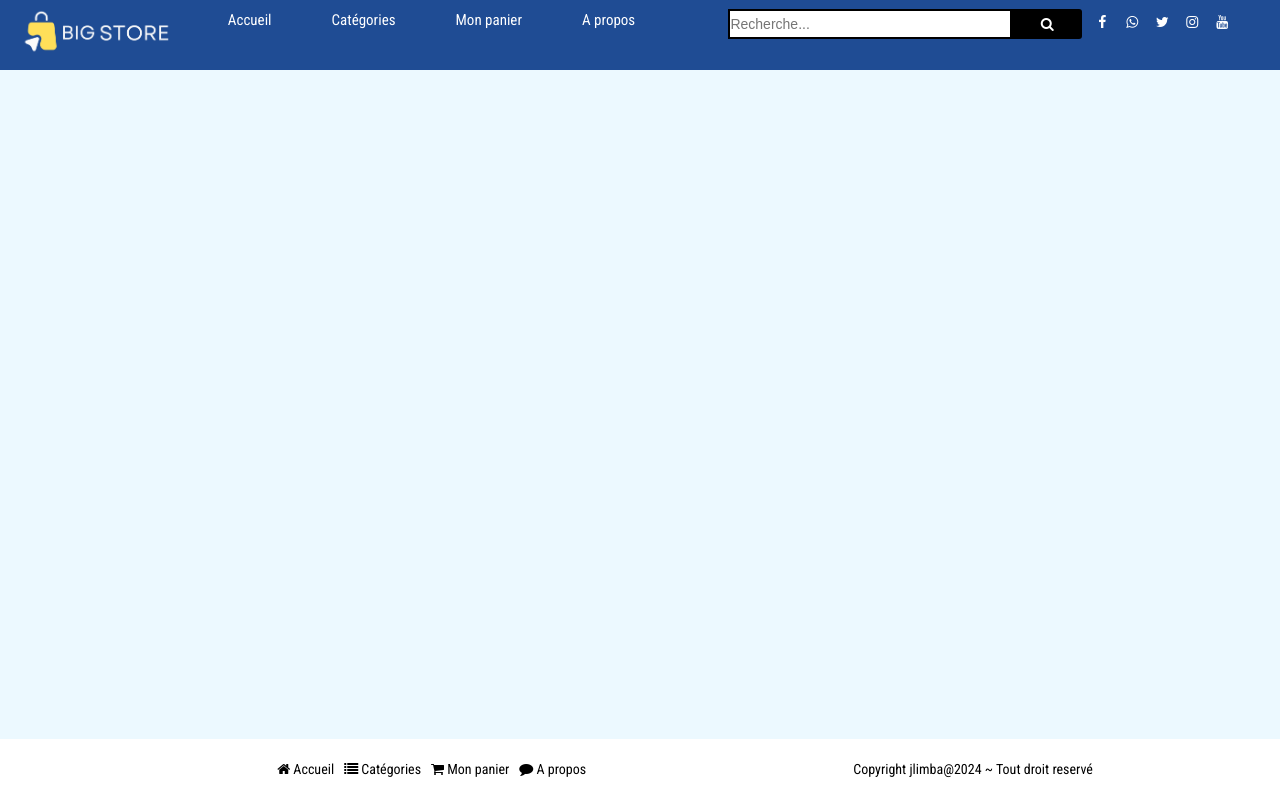
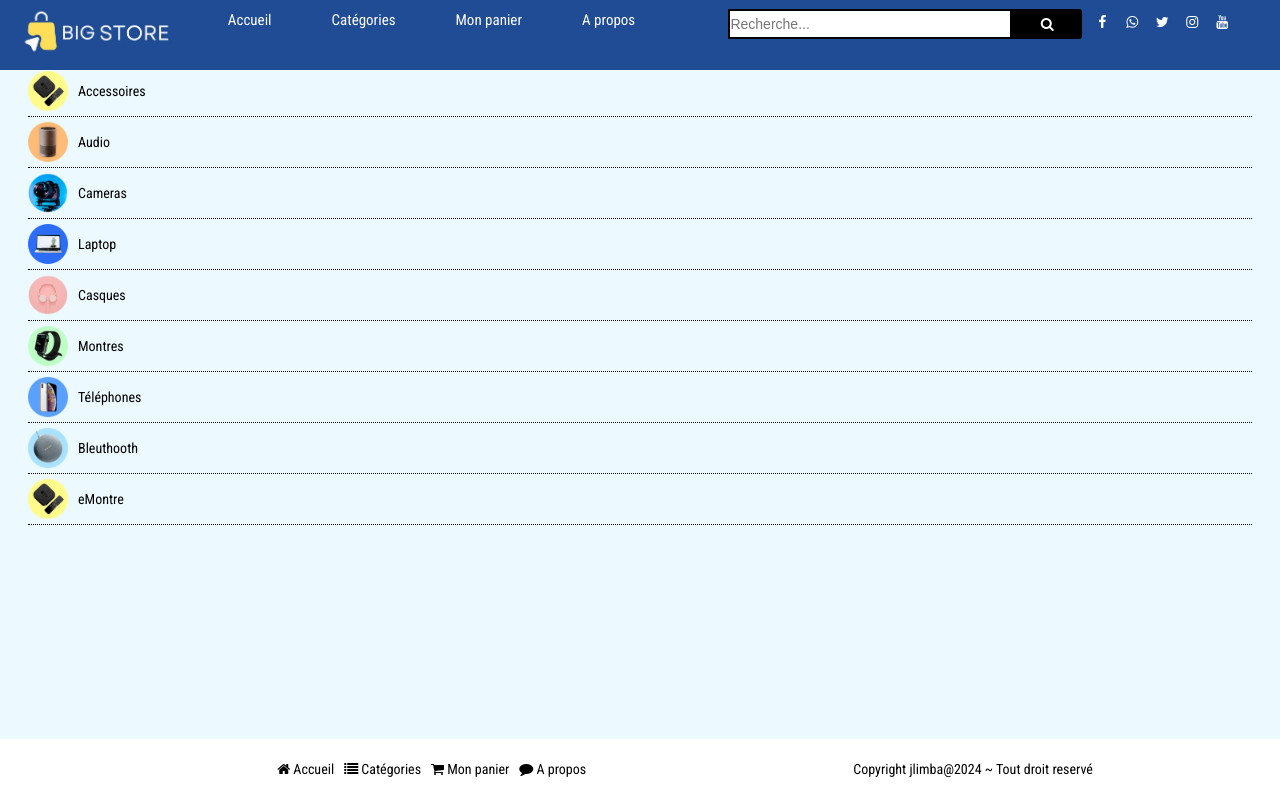
Before and after one commit to Jeanlimba/myshop, a plain HTML site: page categorie.html in a window 1280 px wide. Drawn offline with Linux system fonts and the light colour scheme.

Commit message:
Ajout des catégories

```diff
--- a/categorie.html
+++ b/categorie.html
@@ -45,6 +45,23 @@
             <hr>
         </div>
 
+        <header class="">
+            <div class="head-content-1">
+                <div class="container">
+                    <ul>
+                        <li><img src="./img/articles/cat-a.png" alt=""> <a href="">Accessoires</a></li>
+                        <li><img src="./img/articles/cat-audio.png" alt=""> <a href="">Audio</a></li>
+                        <li><img src="./img/articles/cat-c.png" alt=""> <a href="">Cameras</a></li>
+                        <li><img src="./img/articles/cat-pc.png" alt=""> <a href="">Laptop</a></li>
+                        <li><img src="./img/articles/cat-h.png" alt=""> <a href="">Casques</a></li>
+                        <li><img src="./img/articles/cat-w.png" alt=""> <a href="">Montres</a></li>
+                        <li><img src="./img/articles/cat-phone.png" alt=""> <a href="">Téléphones</a></li>
+                        <li><img src="./img/articles/cat-sp.png" alt=""> <a href="">Bleuthooth</a></li>
+                        <li><img src="./img/articles/cat-a.png" alt=""> <a href="">eMontre</a></li>
+                    </ul>
+                </div>
+            </div>
+        </div>
 
     </div>
 
```
